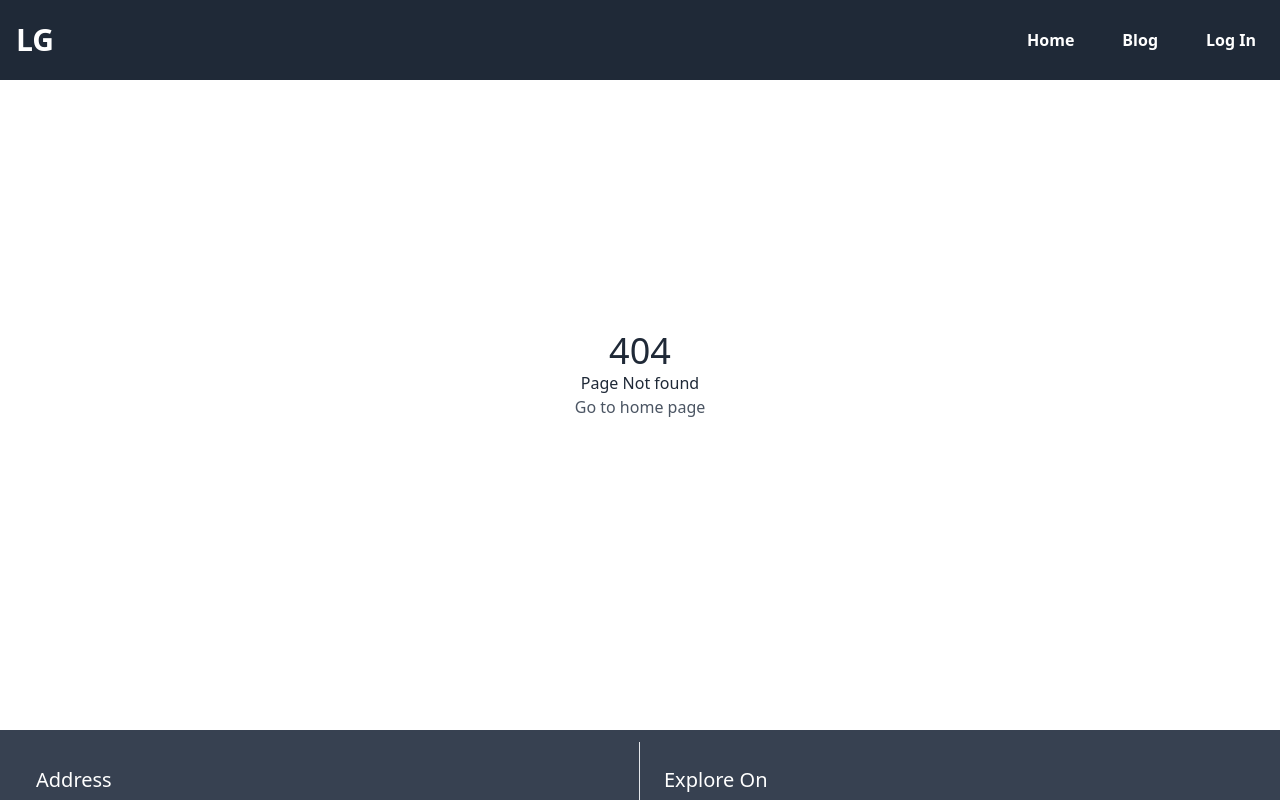
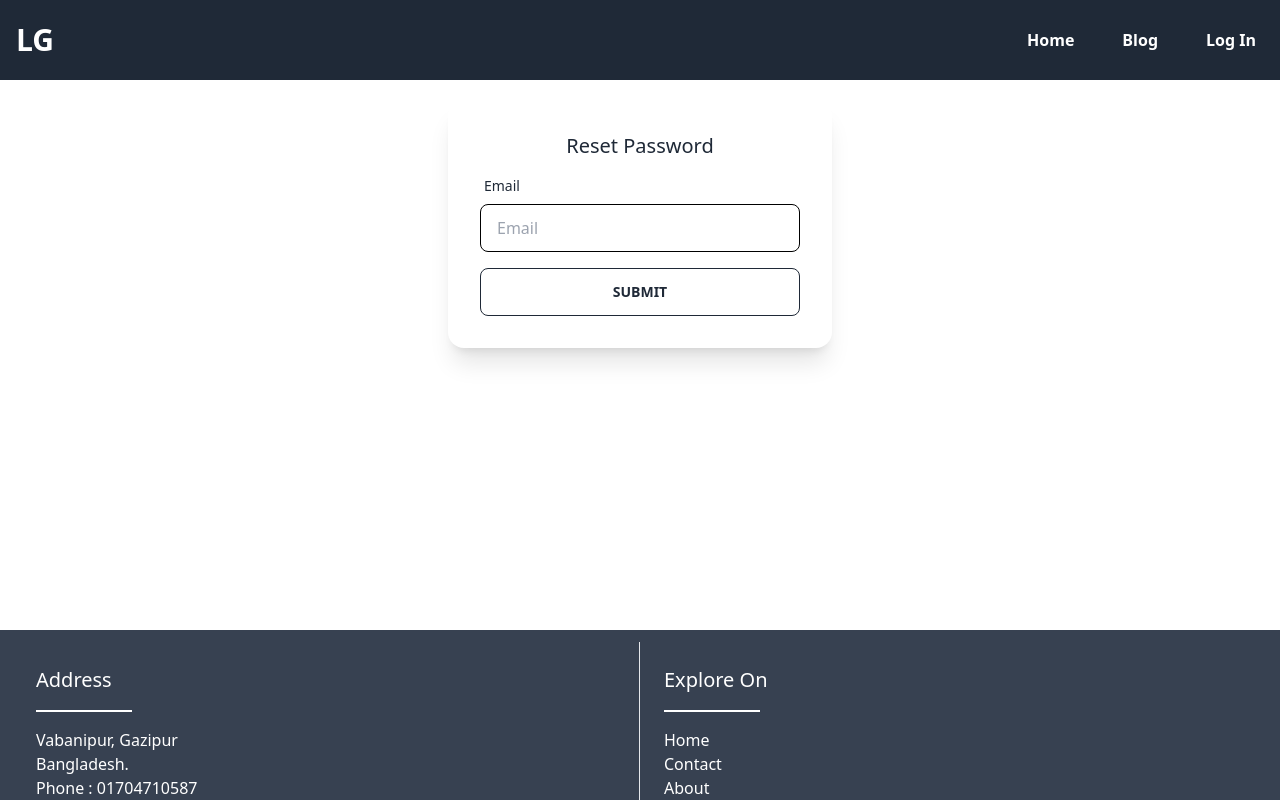
Before and after one commit to Mohidul10587/wate-house-client, a React (Create React App) app: page /resetPassword in a window 1280 px wide. Shown: the top 800 px of the page. Built offline with nearby package versions, Linux system fonts and the light colour scheme; no server answers; what tw-elements would draw is missing.

Commit message:
add extra section

```diff
--- a/src/App.js
+++ b/src/App.js
@@ -15,6 +15,7 @@ import 'react-toastify/dist/ReactToastify.css';
 import MyItems from './pages/MyItems';
 import Blog from './pages/Blog';
 import NotFound from './pages/NotFound';
+import ResetPassword from './pages/ResetPassword'
 function App() {
 
   return (
@@ -26,7 +27,7 @@ function App() {
             <Route path='/' element={<Home />} />
             <Route path='/form' element={<Form />} />
             <Route path='/blog' element={<Blog />} />
-
+            <Route path='resetPassword' element={<ResetPassword />} />
             <Route path='/manageInventory' element={<ManageInventory />} />
 
             <Route path='/inventory/:id' element={<RequireAuth><Inventory /></RequireAuth>} />
--- a/src/pages/Home.js
+++ b/src/pages/Home.js
@@ -2,7 +2,7 @@ import { useQuery } from '@tanstack/react-query'
 import React from 'react'
 import { Link } from 'react-router-dom';
 import Spinner from '../components/Spinner';
-import Slider from '../components/Slider';
+import Banner from '../components/Banner';
 
 const Home = () => {
   const { data: items, isLoading } = useQuery(['items'], () => fetch(`https://ware-house-lymk.onrender.com/items`, {
@@ -17,7 +17,11 @@ const Home = () => {
 
   return (
     <div className='-mt-10'>
-      <Slider />
+
+
+      <Banner />
+
+
       <h1 className='text-5xl text-center my-10'>Our Collections</h1>
       <div className='grid md:grid-cols-3 grid-cols-1 gap-3 place-items-center text-center md:px-10 px-1'>
         {items?.slice(0, 6).map(item => <div key={item._id} className='border-2 border-gray-600 p-3 rounded-lg w-full'>
--- a/src/pages/Login.js
+++ b/src/pages/Login.js
@@ -144,8 +144,11 @@ const Login = () => {
                     </form>
 
 
-                    <small>New to this site  ? <Link className='text-gray-700' to='/signUp'>Create new account</Link></small>
+                    <div className='flex justify-between text-xs'>
+                        <Link className='text-gray-700' to='/signUp'>Create new account</Link>
+                        <Link className='text-gray-700' to='/resetPassword'>Reset password</Link>
 
+                    </div>
                     <div className="divider">OR</div>
 
                     <button onClick={() => signInWithGoogle()}    className="btn btn-outline w-full hover:bg-gray-700">Continue with google</button>
--- /dev/null
+++ b/src/pages/ResetPassword.js
@@ -0,0 +1,75 @@
+import { sendPasswordResetEmail } from 'firebase/auth';
+import React from 'react'
+import { useForm } from 'react-hook-form';
+import auth from '../firebase.init';
+
+const ResetPassword = () => {
+    const { register, formState: { errors }, handleSubmit } = useForm();
+
+
+    const onSubmit = data => {
+
+        sendPasswordResetEmail(auth, data.email)
+        alert('check your email for reset password')
+    }
+
+    return (
+        <div className='flex justify-center items-center'>
+            <div className="card w-96 bg-base-100 shadow-xl">
+                <div className="card-body">
+                    <h2 className="text-center text-xl">Reset Password</h2>
+                    <form onSubmit={handleSubmit(onSubmit)}>
+
+
+                        <div className="form-control w-full max-w-xs">
+                            <label className="label">
+                                <span className="label-text">Email</span>
+
+                            </label>
+                            <input
+
+                                type="email"
+                                placeholder="Email"
+                                className="input input-bordered border-black w-full max-w-xs"
+
+                                {...register("email", {
+                                    required: {
+                                        value: true,
+                                        message: 'This is required field'
+                                    },
+                                    pattern: {
+                                        value: /[A-Za-z]{3}/,
+                                        message: 'This is wrong email'
+                                    }
+                                })} />
+
+                            <label className="label">
+
+                                {errors.email?.type === 'required' && <span className='text-red-500'>{errors.email?.message}</span>}
+                                {errors.email?.type === 'pattern' && <span className='text-red-500'>{errors.email?.message}</span>}
+                            </label>
+
+                        </div>
+
+
+
+
+                        <button
+                            type="submit"
+                            className="btn btn-outline w-full hover:bg-gray-700">Submit</button>
+
+
+                    </form>
+
+
+
+
+
+
+                </div>
+            </div>
+        </div>
+    )
+}
+
+export default ResetPassword
```
Also changed, not shown: src/components/Banner.js (renamed from src/components/Slider.js).
